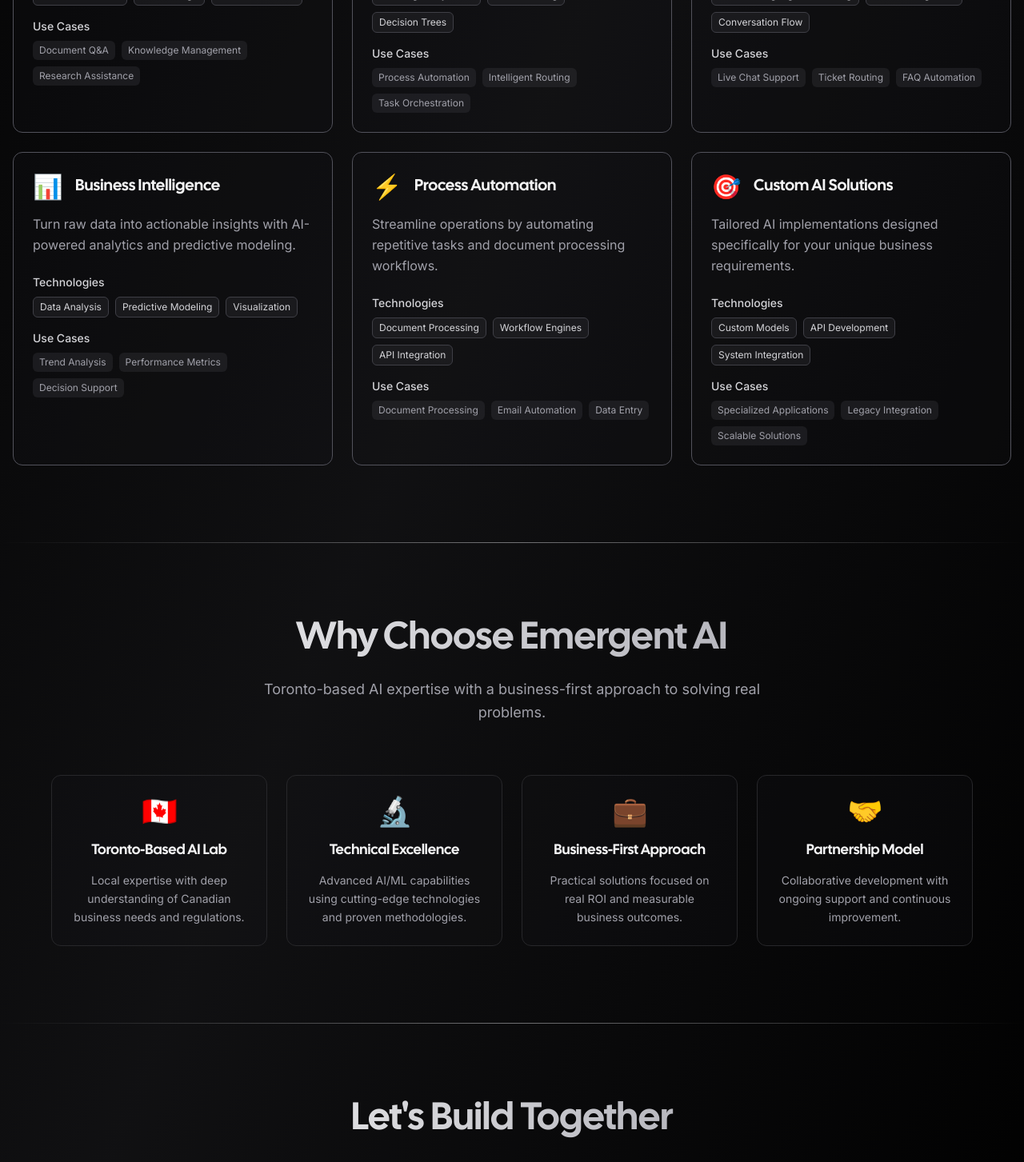
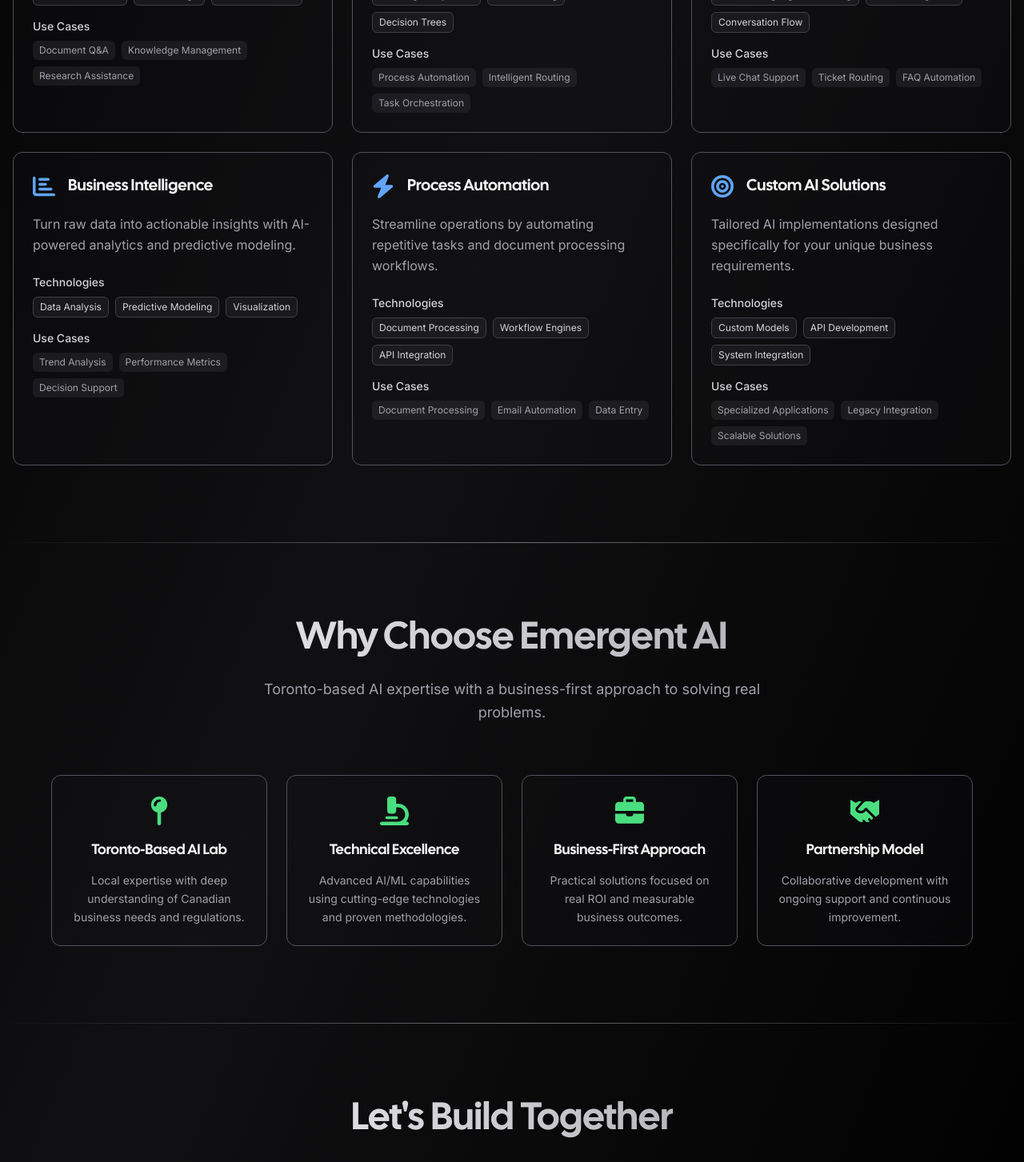
Before and after one commit to emergentai/emergentai.github.io, a Next.js app: page / in a window 1280 px wide. Shown: the part 1330-2783 px from the top of the page at 80% size. Built offline with nearby package versions, Linux system fonts and the light colour scheme; what tailwindcss-debug-screens would draw is missing.

Commit message:
improve site experience

```diff
--- a/app/components/capability-card.tsx
+++ b/app/components/capability-card.tsx
@@ -2,6 +2,15 @@
 import React from "react";
 import { SimpleCard } from "./simple-card";
 import { CapabilityItem } from "../constants";
+import { FontAwesomeIcon } from "@fortawesome/react-fontawesome";
+import {
+  faBrain,
+  faRobot,
+  faCommentDots,
+  faChartBar,
+  faBolt,
+  faBullseye,
+} from "@fortawesome/free-solid-svg-icons";
 
 interface CapabilityCardProps {
   capability: CapabilityItem;
@@ -12,11 +21,24 @@
   capability,
   index
 }) => {
+  const iconMap: Record<string, any> = {
+    Brain: faBrain,
+    Bot: faRobot,
+    MessageCircle: faCommentDots,
+    BarChart3: faChartBar,
+    Zap: faBolt,
+    Target: faBullseye,
+  };
+
+  const faIcon = iconMap[capability.icon] ?? faBullseye;
+
   return (
     <SimpleCard>
       <div className="relative p-6 h-full">
         <div className="flex items-center gap-4 mb-4">
-          <div className="text-3xl">{capability.icon}</div>
+          <div className="text-3xl text-blue-600 dark:text-blue-400">
+            <FontAwesomeIcon icon={faIcon} className="w-7 h-7" />
+          </div>
           <h3 className="text-xl font-semibold text-zinc-800 dark:text-zinc-100 font-display">
             {capability.title}
           </h3>
@@ -28,12 +50,12 @@
 
         <div className="space-y-4">
           <div>
-            <h4 className="text-sm font-medium text-zinc-700 dark:text-zinc-300 mb-2">Technologies</h4>
+            <h4 className="text-sm font-medium text-zinc-700 dark:text-zinc-300 mb-2 group-hover:text-zinc-800 dark:group-hover:text-zinc-200 transition-colors duration-300">Technologies</h4>
             <div className="flex flex-wrap gap-2">
               {capability.technologies.map((tech, i) => (
                 <span
                   key={i}
-                  className="px-2 py-1 text-xs bg-zinc-200/50 dark:bg-zinc-800/50 text-zinc-700 dark:text-zinc-300 rounded-md border border-zinc-300 dark:border-zinc-700"
+                  className="px-2 py-1 text-xs bg-zinc-200/50 dark:bg-zinc-800/50 text-zinc-700 dark:text-zinc-300 rounded-md border border-zinc-300 dark:border-zinc-700 group-hover:bg-blue-100/50 dark:group-hover:bg-blue-900/30 group-hover:border-blue-300 dark:group-hover:border-blue-600 group-hover:text-blue-700 dark:group-hover:text-blue-300 transition-all duration-300"
                 >
                   {tech}
                 </span>
@@ -42,12 +64,12 @@
           </div>
 
           <div>
-            <h4 className="text-sm font-medium text-zinc-700 dark:text-zinc-300 mb-2">Use Cases</h4>
+            <h4 className="text-sm font-medium text-zinc-700 dark:text-zinc-300 mb-2 group-hover:text-zinc-800 dark:group-hover:text-zinc-200 transition-colors duration-300">Use Cases</h4>
             <div className="flex flex-wrap gap-2">
               {capability.useCases.map((useCase, i) => (
                 <span
                   key={i}
-                  className="px-2 py-1 text-xs bg-zinc-100/50 dark:bg-zinc-700/30 text-zinc-600 dark:text-zinc-400 rounded-md"
+                  className="px-2 py-1 text-xs bg-zinc-100/50 dark:bg-zinc-700/30 text-zinc-600 dark:text-zinc-400 rounded-md group-hover:bg-purple-100/50 dark:group-hover:bg-purple-900/30 group-hover:text-purple-700 dark:group-hover:text-purple-300 transition-all duration-300"
                 >
                   {useCase}
                 </span>
--- a/app/components/credibility-item.tsx
+++ b/app/components/credibility-item.tsx
@@ -1,6 +1,9 @@
 "use client";
 import React from "react";
 import { CredibilityItem } from "../constants";
+import { SimpleCard } from "./simple-card";
+import { FontAwesomeIcon } from "@fortawesome/react-fontawesome";
+import { faMapPin, faMicroscope, faBriefcase, faHandshake } from "@fortawesome/free-solid-svg-icons";
 
 interface CredibilityItemProps {
   item: CredibilityItem;
@@ -11,11 +14,21 @@
   item,
   index
 }) => {
+  const iconMap: Record<string, any> = {
+    MapPin: faMapPin,
+    Microscope: faMicroscope,
+    Briefcase: faBriefcase,
+    Handshake: faHandshake,
+  };
+  const iconKey = item.icon ?? "Briefcase";
+  const faIcon = iconMap[iconKey] ?? faBriefcase;
+
   return (
-    <div className="flex flex-col items-center text-center p-6 rounded-xl border border-zinc-300 dark:border-zinc-800 bg-zinc-50/50 dark:bg-zinc-900/20">
+    <SimpleCard>
+      <div className="flex flex-col items-center text-center p-6 h-full">
         {item.icon && (
-        <div className="text-4xl mb-4">
-          {item.icon}
+          <div className="text-4xl mb-4 text-green-600 dark:text-green-400">
+            <FontAwesomeIcon icon={faIcon} className="w-9 h-9" />
           </div>
         )}
 
@@ -27,5 +40,6 @@
           {item.description}
         </p>
       </div>
+    </SimpleCard>
   );
 };
--- a/app/components/simple-card.tsx
+++ b/app/components/simple-card.tsx
@@ -3,8 +3,10 @@
 
 export const SimpleCard: React.FC<PropsWithChildren> = ({ children }) => {
     return (
-        <div className="overflow-hidden relative duration-300 border rounded-xl hover:border-zinc-400/50 dark:hover:border-zinc-400/50 border-zinc-300 dark:border-zinc-600 bg-zinc-50/50 dark:bg-zinc-900/20">
-            {children}
+        <div className="group overflow-hidden relative border rounded-xl border-zinc-300 dark:border-zinc-600 bg-zinc-50/50 dark:bg-zinc-900/20 transition-transform duration-200 hover:shadow-lg hover:shadow-zinc-900/5 dark:hover:shadow-white/5 hover:-translate-y-0.5 cursor-pointer">
+            <div className="relative z-10">
+                {children}
+            </div>
         </div>
     );
 };
--- a/app/constants.tsx
+++ b/app/constants.tsx
@@ -36,7 +36,7 @@
     id: 'rag',
     title: 'RAG & Knowledge Systems',
     description: 'Transform your documents into intelligent, searchable knowledge bases that provide instant, accurate answers.',
-    icon: '🧠',
+    icon: 'Brain',
     technologies: ['Vector Databases', 'Embeddings', 'Semantic Search'],
     useCases: ['Document Q&A', 'Knowledge Management', 'Research Assistance']
   },
@@ -44,7 +44,7 @@
     id: 'agentic-workflows',
     title: 'Agentic Workflows',
     description: 'Autonomous AI agents that execute complex business processes and make intelligent decisions.',
-    icon: '🤖',
+    icon: 'Bot',
     technologies: ['Multi-Agent Systems', 'Task Planning', 'Decision Trees'],
     useCases: ['Process Automation', 'Intelligent Routing', 'Task Orchestration']
   },
@@ -52,7 +52,7 @@
     id: 'customer-service',
     title: 'Customer Service AI',
     description: '24/7 intelligent customer support that handles inquiries and escalates complex issues seamlessly.',
-    icon: '💬',
+    icon: 'MessageCircle',
     technologies: ['Natural Language Processing', 'Intent Recognition', 'Conversation Flow'],
     useCases: ['Live Chat Support', 'Ticket Routing', 'FAQ Automation']
   },
@@ -60,7 +60,7 @@
     id: 'business-intelligence',
     title: 'Business Intelligence',
     description: 'Turn raw data into actionable insights with AI-powered analytics and predictive modeling.',
-    icon: '📊',
+    icon: 'BarChart3',
     technologies: ['Data Analysis', 'Predictive Modeling', 'Visualization'],
     useCases: ['Trend Analysis', 'Performance Metrics', 'Decision Support']
   },
@@ -68,7 +68,7 @@
     id: 'process-automation',
     title: 'Process Automation',
     description: 'Streamline operations by automating repetitive tasks and document processing workflows.',
-    icon: '⚡',
+    icon: 'Zap',
     technologies: ['Document Processing', 'Workflow Engines', 'API Integration'],
     useCases: ['Document Processing', 'Email Automation', 'Data Entry']
   },
@@ -76,7 +76,7 @@
     id: 'custom-solutions',
     title: 'Custom AI Solutions',
     description: 'Tailored AI implementations designed specifically for your unique business requirements.',
-    icon: '🎯',
+    icon: 'Target',
     technologies: ['Custom Models', 'API Development', 'System Integration'],
     useCases: ['Specialized Applications', 'Legacy Integration', 'Scalable Solutions']
   }
@@ -88,25 +88,25 @@
     type: 'location',
     title: 'Toronto-Based AI Lab',
     description: 'Local expertise with deep understanding of Canadian business needs and regulations.',
-    icon: '🇨🇦'
+    icon: 'MapPin'
   },
   {
     type: 'expertise',
     title: 'Technical Excellence',
     description: 'Advanced AI/ML capabilities using cutting-edge technologies and proven methodologies.',
-    icon: '🔬'
+    icon: 'Microscope'
   },
   {
     type: 'approach',
     title: 'Business-First Approach',
     description: 'Practical solutions focused on real ROI and measurable business outcomes.',
-    icon: '💼'
+    icon: 'Briefcase'
   },
   {
     type: 'partnership',
     title: 'Partnership Model',
     description: 'Collaborative development with ongoing support and continuous improvement.',
-    icon: '🤝'
+    icon: 'Handshake'
   }
 ];
 
--- a/app/page.tsx
+++ b/app/page.tsx
@@ -12,7 +12,7 @@
         <div className="hidden w-screen h-px animate-glow md:block animate-fade-left bg-gradient-to-r from-zinc-600/0 via-zinc-600/50 to-zinc-600/0 dark:from-zinc-300/0 dark:via-zinc-300/50 dark:to-zinc-300/0" />
         <Particles
           className="absolute inset-0 -z-10 animate-fade-in"
-          quantity={100}
+          quantity={5000}
         />
 
         {/* Main Content Container */}
--- a/package.json
+++ b/package.json
@@ -9,6 +9,11 @@
     "fmt": "pnpm rome check . --apply-unsafe && pnpm rome format . --write"
   },
   "dependencies": {
+    "@fortawesome/fontawesome-svg-core": "^7.0.1",
+    "@fortawesome/free-brands-svg-icons": "^7.0.1",
+    "@fortawesome/free-regular-svg-icons": "^7.0.1",
+    "@fortawesome/free-solid-svg-icons": "^7.0.1",
+    "@fortawesome/react-fontawesome": "^3.0.2",
     "@next/font": "^13.5.4",
     "@next/mdx": "^13.5.4",
     "@next/third-parties": "^15.1.0",
```
Also changed, not shown: 1 other file (tests, documents, lock files or other folders). Lines whose indentation alone changed are shown as unchanged.
